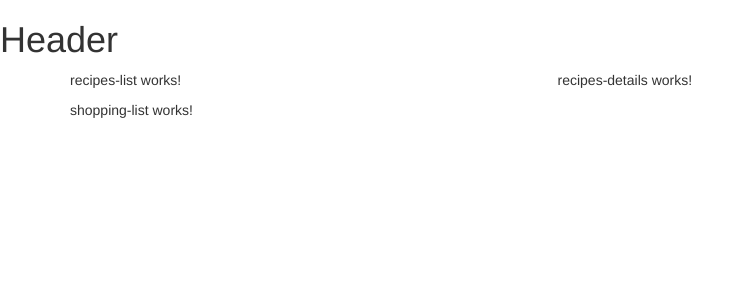
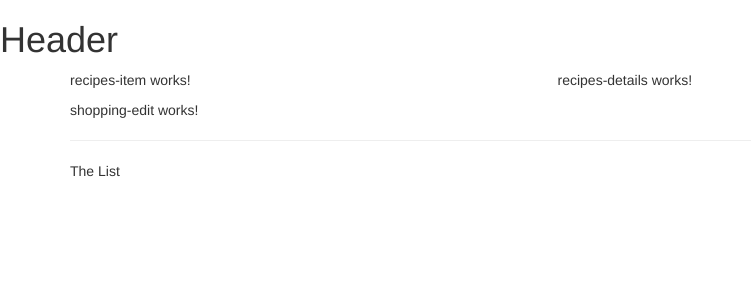
Before and after one commit to uzairqq/Angular-, an Angular app: page / in a window 1280 px wide. Shown: the top 300 px of the page, without its empty margins (0-751 px from the left). Built offline with nearby package versions, Linux system fonts and the light colour scheme.

Commit message:
Using The Components

```diff
--- a/src/app/recipes/recipes-list/recipes-list.component.html
+++ b/src/app/recipes/recipes-list/recipes-list.component.html
@@ -1 +1 @@
-<p>recipes-list works!</p>
+<app-recipes-item></app-recipes-item>
--- a/src/app/shopping-list/shopping-list.component.html
+++ b/src/app/shopping-list/shopping-list.component.html
@@ -1 +1,7 @@
-<p>shopping-list works!</p>
+<div class="row">
+    <div class="col-xs-10">
+        <app-shopping-edit></app-shopping-edit>
+        <hr/>
+        <p>The List</p>
+    </div>
+</div>
```
